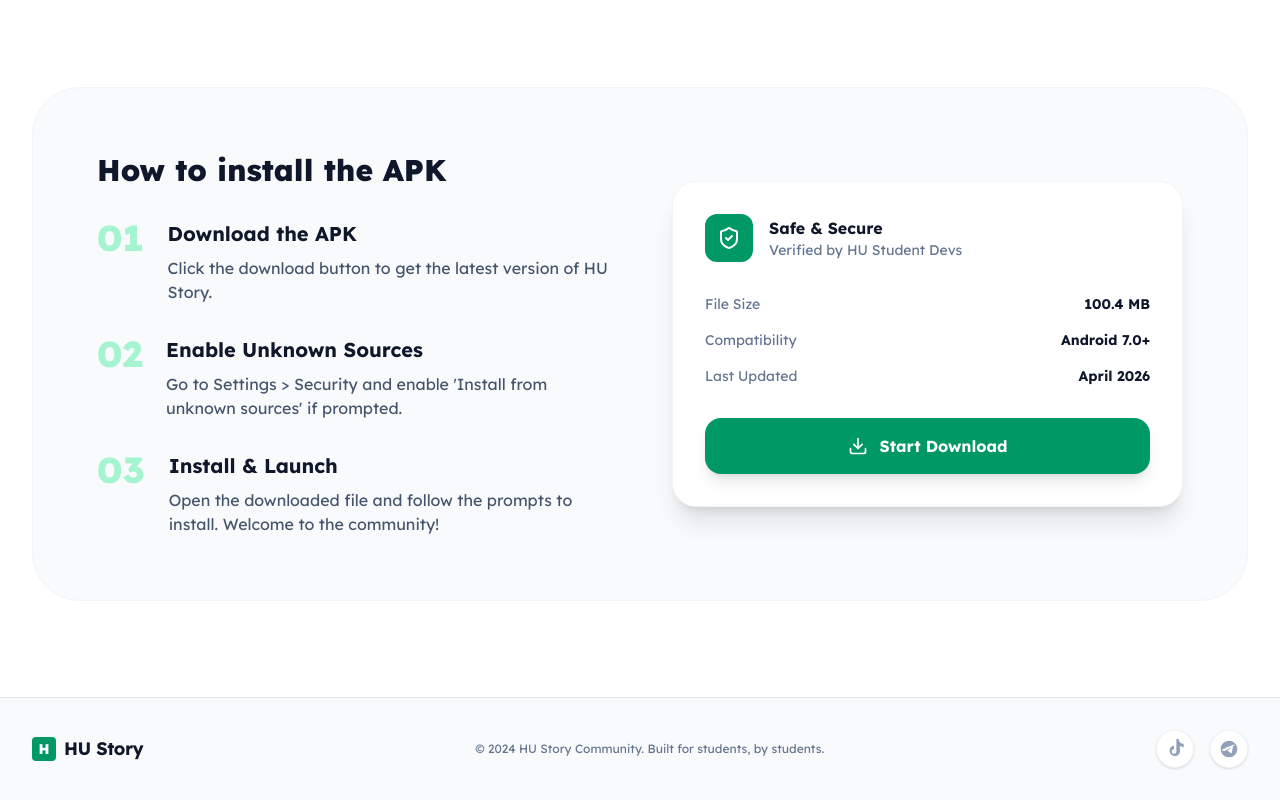
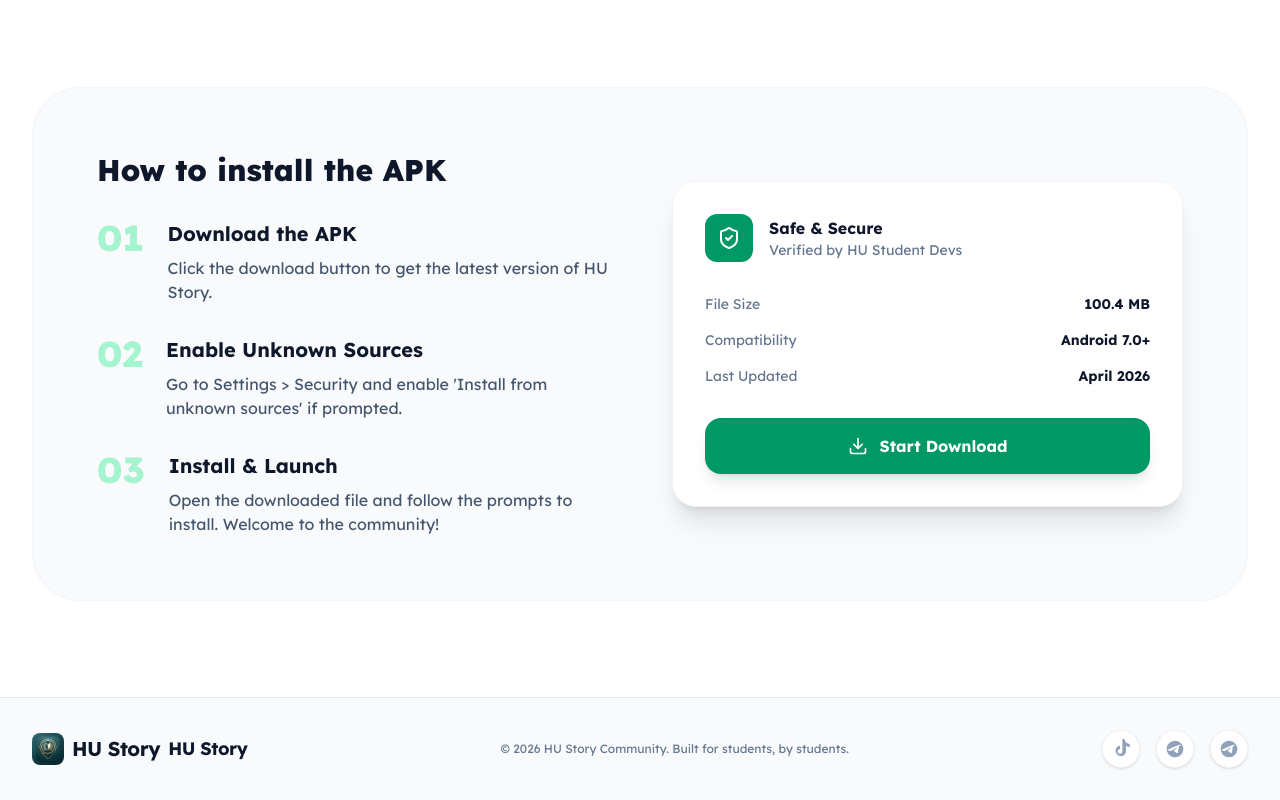
Before and after one commit to girmatesfaye/HU-Story-Website, a React (Vite) app in the folder frontend/: page / in a window 1280 px wide. Shown: the part 2548-3348 px from the top of the page. Built offline with nearby package versions, Linux system fonts and the light colour scheme.

Commit message:
feat: update Footer component to include app icon and YouTube link; change APK download URL to version 2

```diff
--- a/frontend/src/components/Footer.tsx
+++ b/frontend/src/components/Footer.tsx
@@ -1,20 +1,27 @@
 import { APP_NAME } from "../constants";
-
+import appIcon from "../assets/images/app-icon.png";
 export default function Footer() {
   return (
     <footer className="bg-slate-50 py-8 border-t border-slate-200">
       <div className="max-w-7xl mx-auto px-4 sm:px-6 lg:px-8">
         <div className="flex flex-col md:flex-row justify-between items-center gap-6">
           <div className="flex items-center gap-2">
-            <div className="w-6 h-6 bg-brand-600 rounded flex items-center justify-center text-white font-black text-sm">
-              H
+            <div className="flex items-center gap-2">
+              <img
+                src={appIcon}
+                alt="HU Story logo"
+                className="w-8 h-8 rounded-lg object-cover"
+              />
+              <span className="font-bold text-xl tracking-tight text-slate-900">
+                {APP_NAME}
+              </span>
             </div>
             <span className="font-bold text-lg tracking-tight text-slate-900">
               {APP_NAME}
             </span>
           </div>
           <p className="text-slate-500 text-xs text-center md:text-left">
-            © 2024 HU Story Community. Built for students, by students.
+            © 2026 HU Story Community. Built for students, by students.
           </p>
           <div className="flex gap-4 text-slate-400">
             <a
@@ -45,6 +52,20 @@ export default function Footer() {
                 <path d="M12 2C6.48 2 2 6.48 2 12s4.48 10 10 10 10-4.48 10-10S17.52 2 12 2zm4.64 6.8c-.15 1.58-.8 5.42-1.13 7.19-.14.75-.42 1-.68 1.03-.58.05-1.02-.38-1.58-.75-.88-.58-1.38-.94-2.23-1.5-.99-.65-.35-1.01.22-1.59.15-.15 2.71-2.48 2.76-2.69.01-.03.01-.14-.07-.2-.08-.06-.19-.04-.27-.02-.11.02-1.93 1.23-5.46 3.62-.51.35-.98.52-1.4.51-.46-.01-1.35-.26-2.01-.48-.81-.27-1.45-.42-1.39-.89.03-.25.38-.51 1.05-.78 4.12-1.79 6.87-2.97 8.24-3.55 3.93-1.64 4.74-1.92 5.27-1.93.12 0 .38.03.55.17.14.12.18.28.2.45.02.12.02.25.01.38z" />
               </svg>
             </a>
+            <a
+              href="https://www.youtube.com/@GirmaThoughts"
+              className="hover:text-brand-600 transition-colors p-2 bg-white rounded-full border border-slate-100 shadow-sm"
+              aria-label="Youtube"
+            >
+              <svg
+                viewBox="0 0 24 24"
+                width="20"
+                height="20"
+                fill="currentColor"
+              >
+                <path d="M12 2C6.48 2 2 6.48 2 12s4.48 10 10 10 10-4.48 10-10S17.52 2 12 2zm4.64 6.8c-.15 1.58-.8 5.42-1.13 7.19-.14.75-.42 1-.68 1.03-.58.05-1.02-.38-1.58-.75-.88-.58-1.38-.94-2.23-1.5-.99-.65-.35-1.01.22-1.59.15-.15 2.71-2.48 2.76-2.69.01-.03.01-.14-.07-.2-.08-.06-.19-.04-.27-.02-.11.02-1.93 1.23-5.46 3.62-.51.35-.98.52-1.4.51-.46-.01-1.35-.26-2.01-.48-.81-.27-1.45-.42-1.39-.89.03-.25.38-.51 1.05-.78 4.12-1.79 6.87-2.97 8.24-3.55 3.93-1.64 4.74-1.92 5.27-1.93.12 0 .38.03.55.17.14.12.18.28.2.45.02.12.02.25.01.38z" />
+              </svg>
+            </a>
           </div>
         </div>
       </div>
--- a/frontend/src/constants.ts
+++ b/frontend/src/constants.ts
@@ -1,5 +1,5 @@
 export const APK_DOWNLOAD_URL =
-  "https://github.com/girmatesfaye/HU-Story-Website/releases/download/v1/HU.Story.apk"; // Replace with real URL
+  "https://github.com/girmatesfaye/HU-Story-Website/releases/download/v2/HU.Story.Update.apk"; // Replace with real URL
 export const YOUTUBE_DEMO_URL = "https://youtu.be/vb4EkPex5G4"; // Replace with real URL
 export const APP_VERSION = "1.0.4";
 export const APP_NAME = "HU Story";
```
